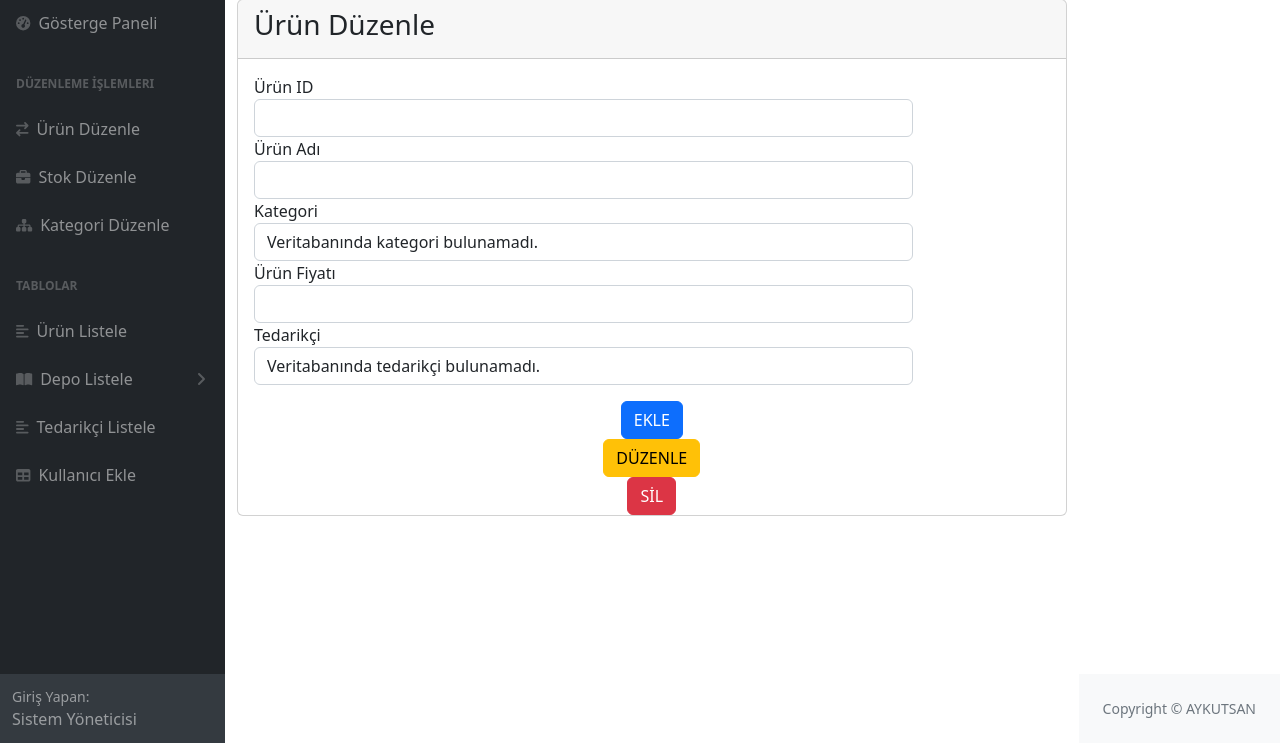
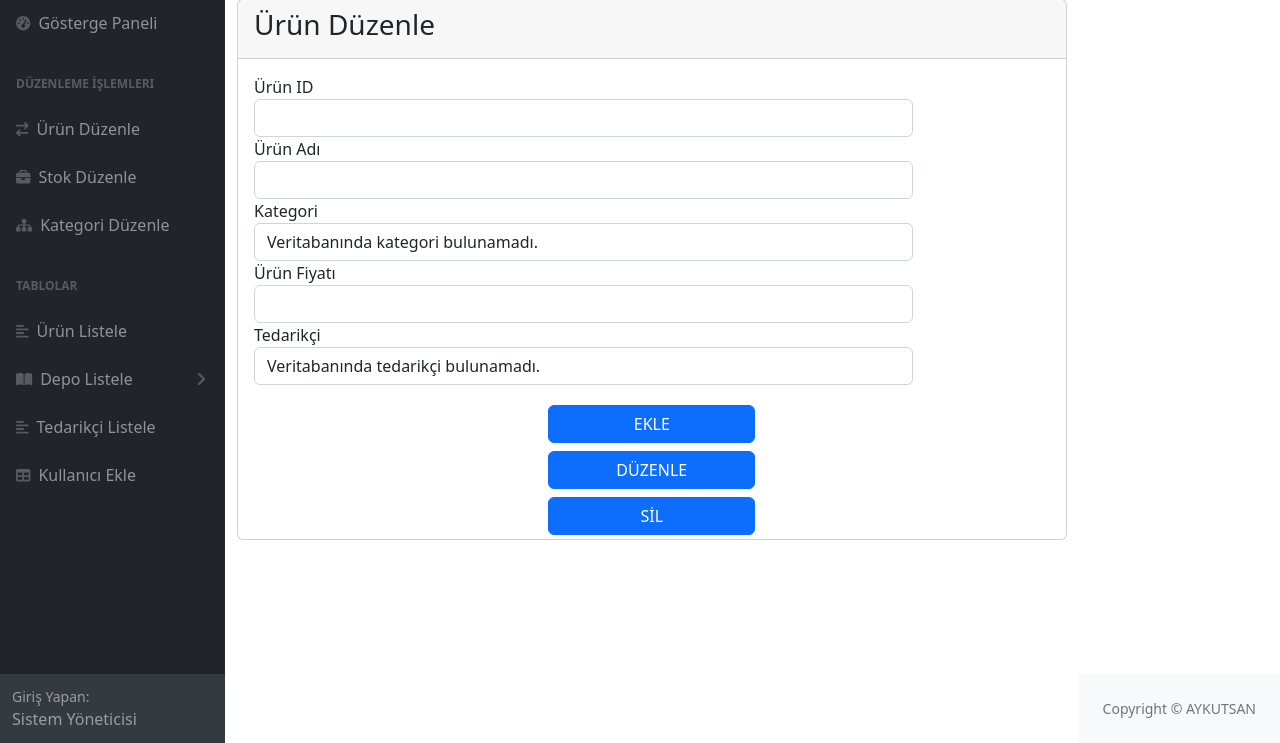
Before and after one commit to Wonderfundle/bilisimSistemAnaliz, a PHP site: page /urunDuzenle.php in a window 1280 px wide. Shown: the part 57-800 px from the top of the page. Run offline with PHP 8.4, Linux system fonts and the light colour scheme; data that the repository does not hold is empty; some libraries are stand-ins or nearby versions.

Commit message:
button şekilleri güncellendi

```diff
--- a/urunDuzenle.php
+++ b/urunDuzenle.php
@@ -206,13 +206,16 @@
                                 </div>
 
                             </div>
-                            <button type="button" id="ekle" class="btn btn-primary mx-auto" onclick="urunEkle()">
+                            <button type="button" id="ekle" class="btn btn-primary mx-auto col-3 my-1"
+                                onclick="urunEkle()">
                                 EKLE
                             </button>
-                            <button type="button" id="duzenle" class="btn btn-warning mx-auto" onclick="urunDuzenle()">
+                            <button type="button" id="duzenle" class="btn btn-primary mx-auto col-3 my-1"
+                                onclick="urunDuzenle()">
                                 DÜZENLE
                             </button>
-                            <button type="button" id="duzenle" class="btn btn-danger mx-auto" onclick="urunSil()">
+                            <button type="button" id="duzenle" class="btn btn-primary mx-auto col-3 my-1"
+                                onclick="urunSil()">
                                 SİL
                             </button>
                             <script>
```
Also changed, not shown: tedarikciDuzenleSayfa.php (+5 -3 lines).
